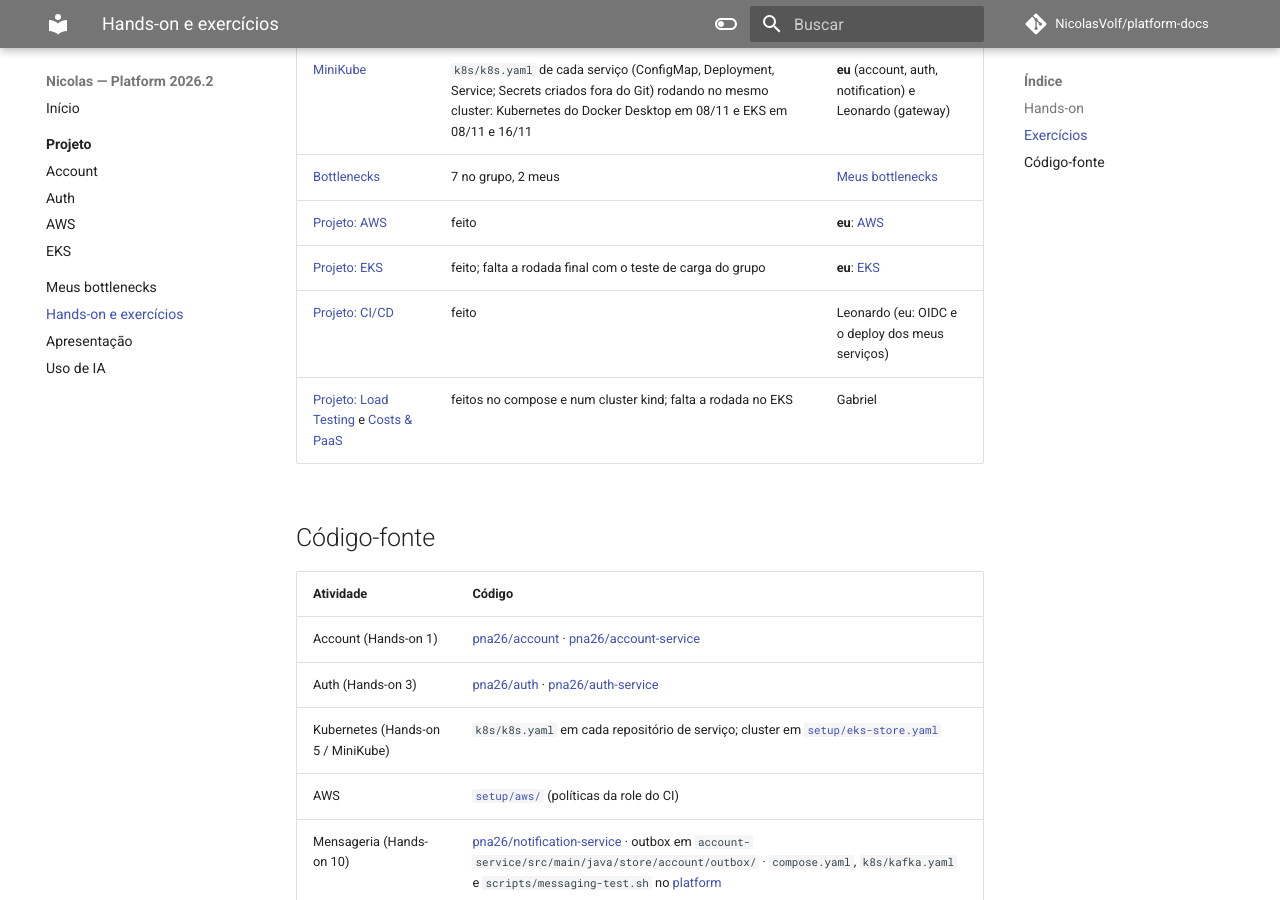
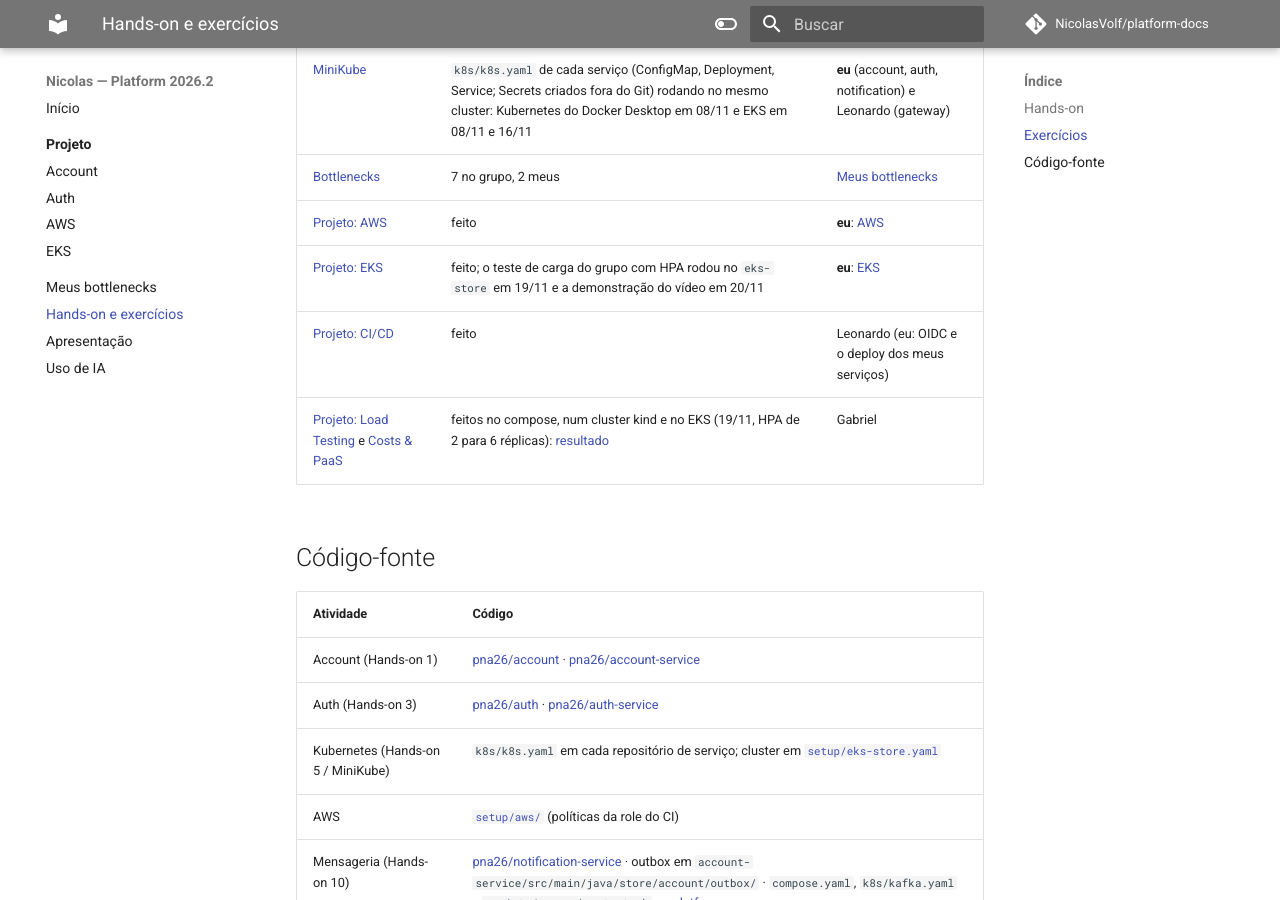
Before and after one commit to NicolasVolf/platform-docs, an MkDocs documentation site: the page built from docs/atividades.md, in a window 1280 px wide and 900 px high, scrolled down 1697 px. Built offline with MkDocs 1.6.1 and Material for MkDocs 9.7.7, drawn with Linux system fonts in a browser that asks for light colours; comment, search, counter and statistics services are not loaded.

Commit message:
Vídeo de apresentação do grupo na Home e na Apresentação; EKS e teste de carga no EKS concluídos

```diff
--- a/docs/atividades.md
+++ b/docs/atividades.md
@@ -32,9 +32,9 @@ atividade está, quem fez e onde está o código.
 | [MiniKube](https://insper.github.io/platform/2026.2/exercises/minikube/){target="_blank"} | `k8s/k8s.yaml` de cada serviço (ConfigMap, Deployment, Service; Secrets criados fora do Git) rodando no mesmo cluster: Kubernetes do Docker Desktop em 08/11 e EKS em 08/11 e 16/11 | **eu** (account, auth, notification) e Leonardo (gateway) |
 | [Bottlenecks](https://insper.github.io/platform/2026.2/exercises/bottlenecks/){target="_blank"} | 7 no grupo, 2 meus | [Meus bottlenecks](bottlenecks.md) |
 | [Projeto: AWS](https://insper.github.io/platform/2026.2/exercises/project/aws/){target="_blank"} | feito | **eu**: [AWS](projeto/aws.md) |
-| [Projeto: EKS](https://insper.github.io/platform/2026.2/exercises/project/eks/){target="_blank"} | feito; falta a rodada final com o teste de carga do grupo | **eu**: [EKS](projeto/eks.md) |
+| [Projeto: EKS](https://insper.github.io/platform/2026.2/exercises/project/eks/){target="_blank"} | feito; o teste de carga do grupo com HPA rodou no `eks-store` em 19/11 e a demonstração do vídeo em 20/11 | **eu**: [EKS](projeto/eks.md) |
 | [Projeto: CI/CD](https://insper.github.io/platform/2026.2/exercises/project/ci-cd/){target="_blank"} | feito | Leonardo (eu: OIDC e o deploy dos meus serviços) |
-| [Projeto: Load Testing](https://insper.github.io/platform/2026.2/exercises/project/load-testing/){target="_blank"} e [Costs & PaaS](https://insper.github.io/platform/2026.2/exercises/project/costs/){target="_blank"} | feitos no compose e num cluster kind; falta a rodada no EKS | Gabriel |
+| [Projeto: Load Testing](https://insper.github.io/platform/2026.2/exercises/project/load-testing/){target="_blank"} e [Costs & PaaS](https://insper.github.io/platform/2026.2/exercises/project/costs/){target="_blank"} | feitos no compose, num cluster kind e no EKS (19/11, HPA de 2 para 6 réplicas): [resultado](https://pna26.github.io/platform/pt/devops/load-testing/){target="_blank"} | Gabriel |
 
 ## Código-fonte
 
```
Also changed, not shown: docs/apresentacao.md (+17 -18 lines), docs/index.md (+4 -6 lines), 1 other file.
